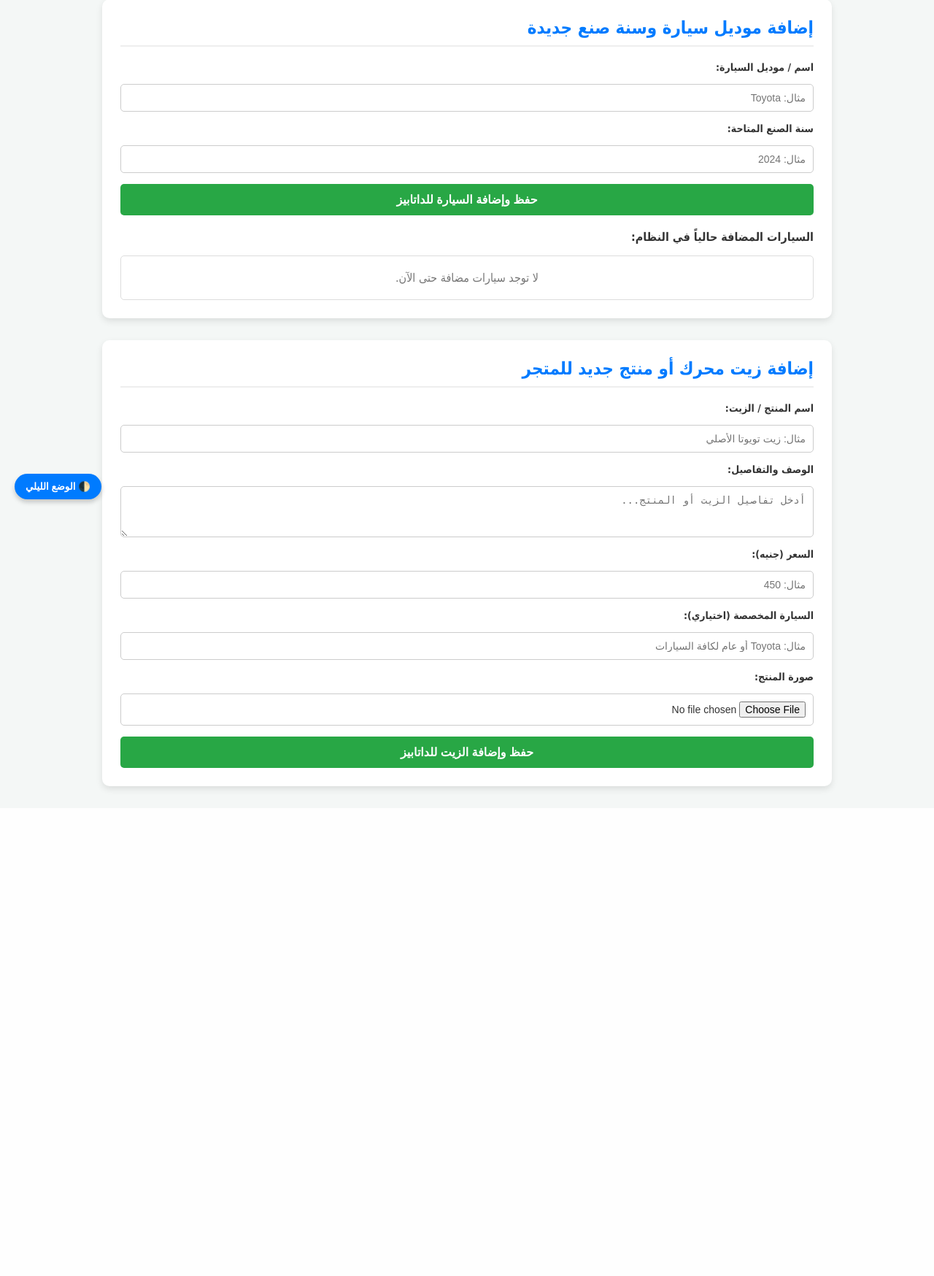
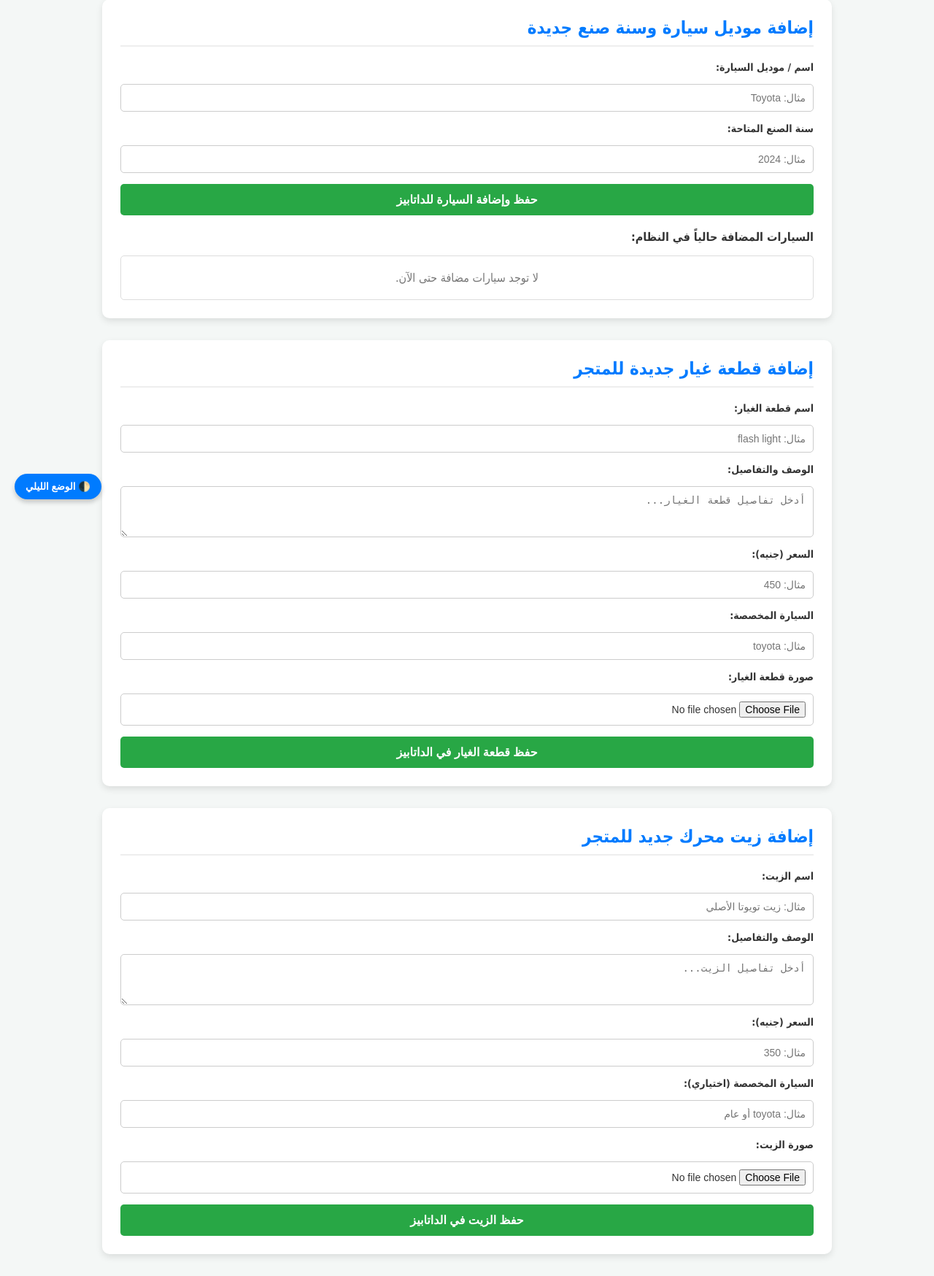
Before and after one commit to youseftornado2004-design/CarFix, a Flask app: page /admin in a window 1280 px wide. Shown: the part 96-1844 px from the top of the page at 73% size. Before the commit the page ends 1183 px from the top, so only its background shows below. Run offline with Flask 3, Linux system fonts and the light colour scheme; data that the repository does not hold is empty.

Commit message:
Enhance Admin Dashboard with new product sections
Updated the Admin Dashboard HTML template to include additional sections for adding spare parts and engine oil products. Enhanced theme toggle functionality and ensured proper RTL layout.

```diff
--- a/templates/Admin-Dashboard.html
+++ b/templates/Admin-Dashboard.html
@@ -192,26 +192,49 @@
             </div>
         </div>
 
-        <!-- القسم الثاني: إضافة زيت محرك أو منتج جديد للمتجر -->
+        <!-- القسم الثاني: إضافة قطعة غيار جديدة (تتخزن في جدول Products) -->
         <div class="admin-section">
-            <h2>إضافة زيت محرك أو منتج جديد للمتجر</h2>
-            <form action="/add_oil" method="POST" enctype="multipart/form-data">
-                <label>اسم المنتج / الزيت:</label>
-                <input type="text" name="product_name" placeholder="مثال: زيت تويوتا الأصلي" required>
+            <h2>إضافة قطعة غيار جديدة للمتجر</h2>
+            <form action="/add_product" method="POST" enctype="multipart/form-data">
+                <label>اسم قطعة الغيار:</label>
+                <input type="text" name="product_name" placeholder="مثال: flash light" required>
 
                 <label>الوصف والتفاصيل:</label>
-                <textarea name="description" rows="3" placeholder="أدخل تفاصيل الزيت أو المنتج..." required></textarea>
+                <textarea name="description" rows="3" placeholder="أدخل تفاصيل قطعة الغيار..." required></textarea>
 
                 <label>السعر (جنيه):</label>
                 <input type="number" step="0.01" name="price" placeholder="مثال: 450" required>
 
-                <label>السيارة المخصصة (اختياري):</label>
-                <input type="text" name="car_model" placeholder="مثال: Toyota أو عام لكافة السيارات">
+                <label>السيارة المخصصة:</label>
+                <input type="text" name="car_id" placeholder="مثال: toyota" required>
 
-                <label>صورة المنتج:</label>
+                <label>صورة قطعة الغيار:</label>
                 <input type="file" name="image" accept="image/*">
 
-                <button type="submit">حفظ وإضافة الزيت للداتابيز</button>
+                <button type="submit">حفظ قطعة الغيار في الداتابيز</button>
+            </form>
+        </div>
+
+        <!-- القسم الثالث: إضافة زيت محرك جديد (يتخزن في جدول Oils) -->
+        <div class="admin-section">
+            <h2>إضافة زيت محرك جديد للمتجر</h2>
+            <form action="/add_oil" method="POST" enctype="multipart/form-data">
+                <label>اسم الزيت:</label>
+                <input type="text" name="product_name" placeholder="مثال: زيت تويوتا الأصلي" required>
+
+                <label>الوصف والتفاصيل:</label>
+                <textarea name="description" rows="3" placeholder="أدخل تفاصيل الزيت..." required></textarea>
+
+                <label>السعر (جنيه):</label>
+                <input type="number" step="0.01" name="price" placeholder="مثال: 350" required>
+
+                <label>السيارة المخصصة (اختياري):</label>
+                <input type="text" name="car_model" placeholder="مثال: toyota أو عام">
+
+                <label>صورة الزيت:</label>
+                <input type="file" name="image" accept="image/*">
+
+                <button type="submit">حفظ الزيت في الداتابيز</button>
             </form>
         </div>
 
```
